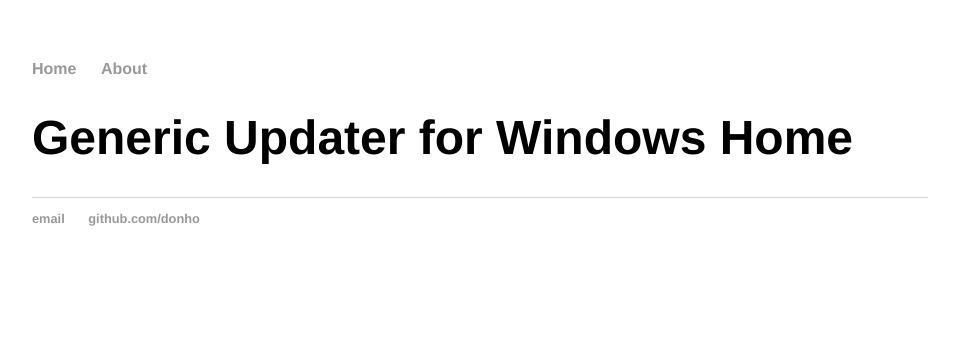
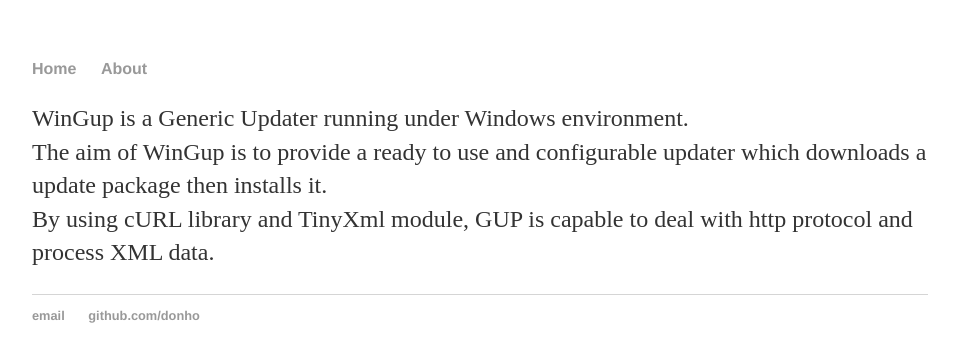
Before and after one commit to gupwin32/gupwin32.github.io, a Jekyll site: the page built from index.html, in a window 1280 px wide. Shown: the top 362 px of the page, without its empty margins (160-1119 px from the left). Built offline with Jekyll 4.4.1, drawn with Linux system fonts in a browser that asks for light colours.

Commit message:
Update index.html

```diff
--- a/index.html
+++ b/index.html
@@ -1,28 +1,11 @@
-<!DOCTYPE html>
-<html>
-	<head>
-		<title>Generic Updater for Windows</title>
-		<!-- link to main stylesheet -->
-		<link rel="stylesheet" type="text/css" href="/css/main.css">
-	</head>
-	<body>
-		<nav>
-    		<ul>
-        		<li><a href="/">Home</a></li>
-	        	<li><a href="/about">About</a></li>
-    		</ul>
-		</nav>
-		<div class="container">
-    		<div class="blurb">
-        		<h1>Generic Updater for Windows Home</h1>
-
-    		</div><!-- /.blurb -->
-		</div><!-- /.container -->
-		<footer>
-    		<ul>
-        		<li><a href="mailto:don.h@free.fr">email</a></li>
-        		<li><a href="https://github.com/donho">github.com/donho</a></li>
-			</ul>
-		</footer>
-	</body>
-</html>
+---
+layout: default
+title: Generic Updater for Windows
+---
+<div class="blurb">
+	<p>
+	WinGup is a Generic Updater running under Windows environment.<br/>
+The aim of WinGup is to provide a ready to use and configurable updater which downloads a update package then installs it.<br/>
+By using cURL library and TinyXml module, GUP is capable to deal with http protocol and process XML data.
+</p>
+</div><!-- /.blurb -->
```
